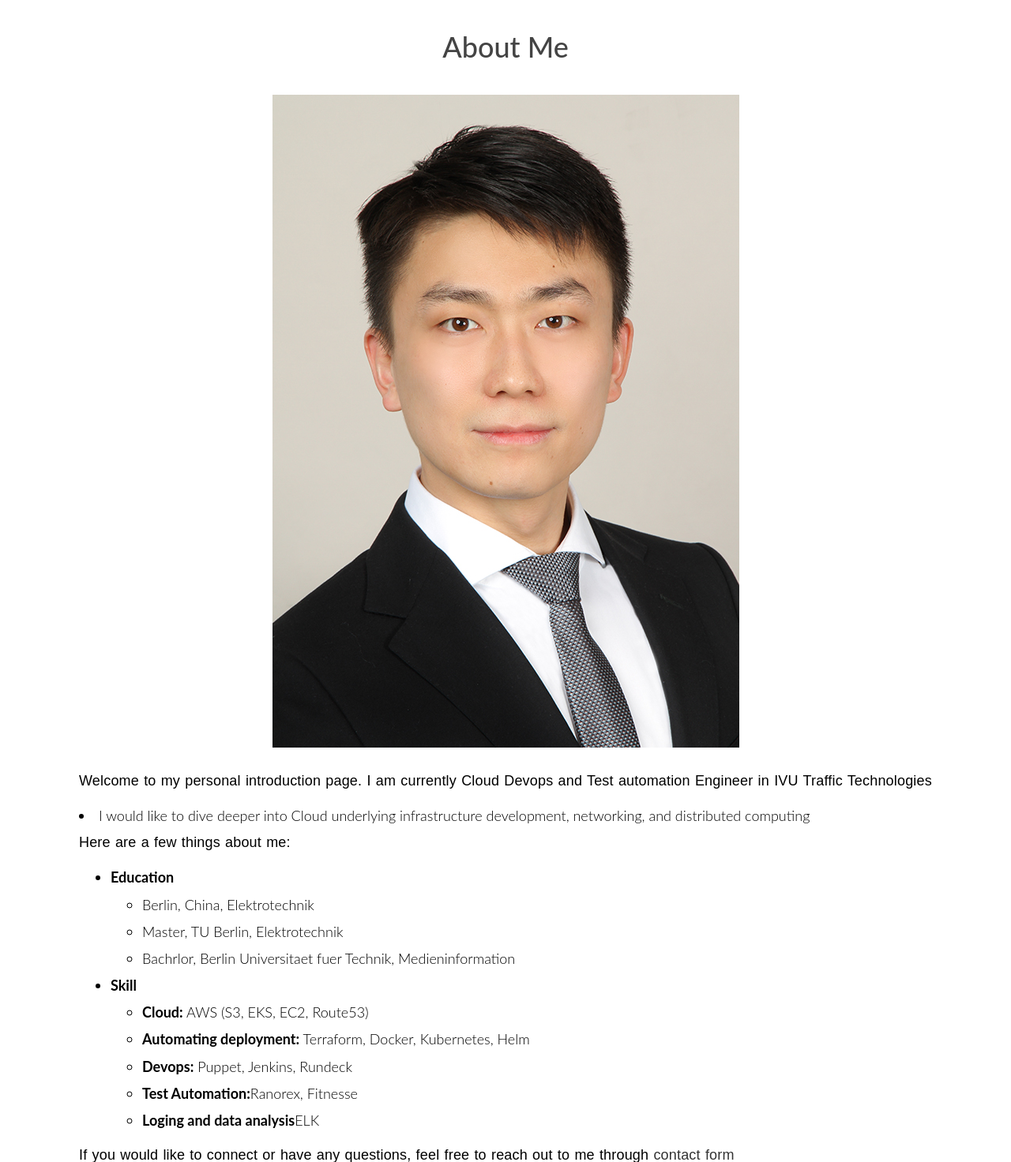
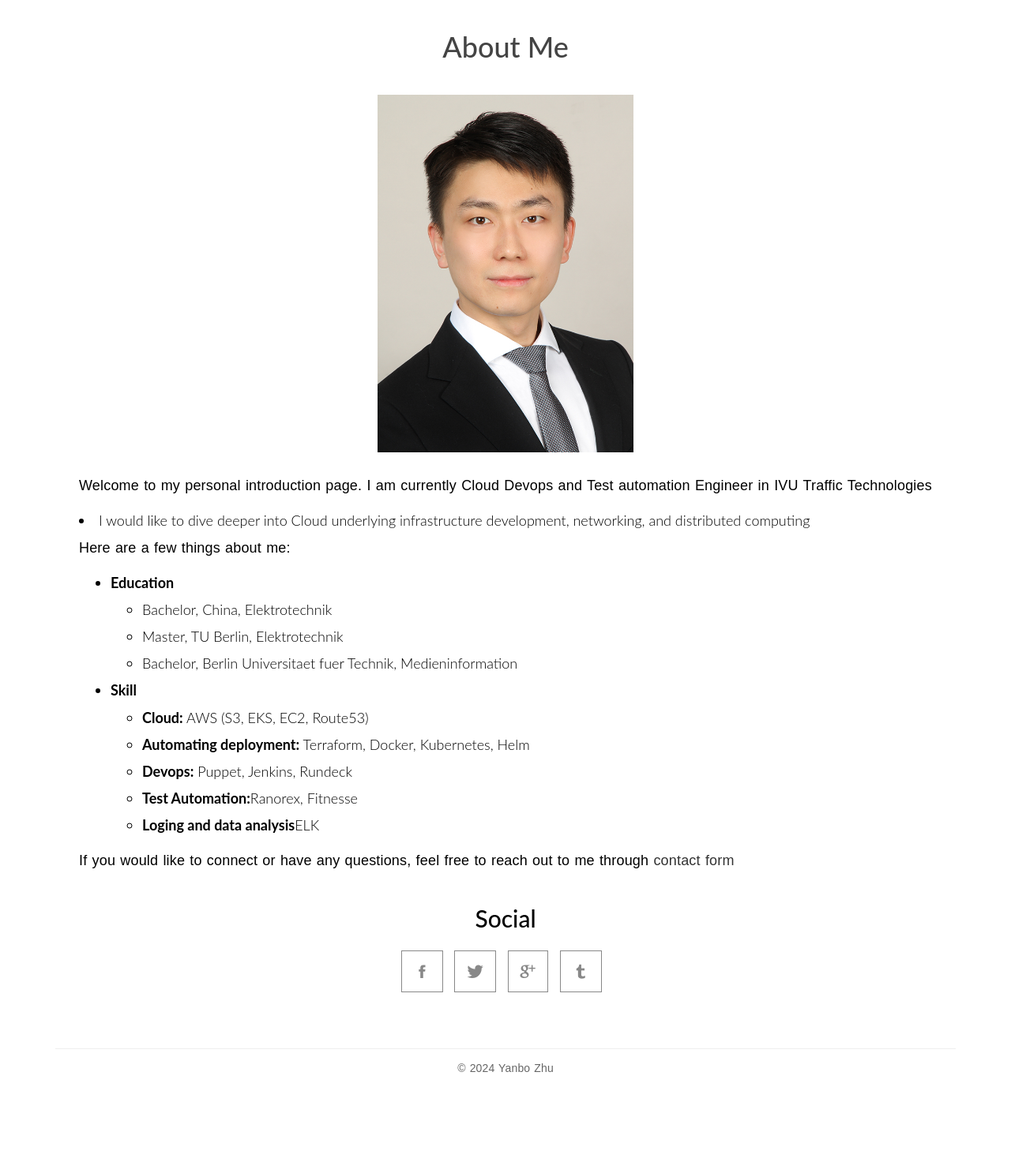
Before and after one commit to Yanbo-Zhu/blog_django_project, a Django app: page /blog/about/ in a window 1280 px wide. Shown: the part 130-1602 px from the top of the page at 79% size. After the commit the page ends 1488 px from the top, so only its background shows below. Run offline with Django 5.2, Linux system fonts and the light colour scheme; some libraries are stand-ins or nearby versions.

Commit message:
add files

```diff
--- a/templates/blog_app/about.html
+++ b/templates/blog_app/about.html
@@ -17,7 +17,7 @@
                     <article class="post">
                         <div class="entry-content clearfix">
                             <figure class="img-responsive-center">
-                                <img class="img-responsive" src="{% static 'blog_app/img/YanboZhu.jpg' %}" alt="Developer Image">
+                                <img class="img-responsive" width="30%" height="30%" src="{% static 'blog_app/img/YanboZhu.jpg' %}" alt="Developer Image">
                             </figure>
                             <p>Welcome to my personal introduction page. I am currently Cloud Devops and Test automation Engineer in IVU Traffic Technologies</p>
                             <li> I would like to dive deeper into Cloud underlying infrastructure development, networking, and distributed computing</li>
@@ -25,9 +25,9 @@
                             <ul>
                                 <li><strong>Education</strong> </li>
                                 <ul>
-                                    <li>Berlin, China, Elektrotechnik</li>
+                                    <li>Bachelor, China, Elektrotechnik</li>
                                     <li>Master, TU Berlin, Elektrotechnik</li>
-                                    <li>Bachrlor, Berlin Universitaet fuer Technik, Medieninformation</li>
+                                    <li>Bachelor, Berlin Universitaet fuer Technik, Medieninformation</li>
                                 </ul>
                                 <li><strong>Skill</strong> </li>
                                 <ul>
```
Also changed, not shown: README.md, db.sqlite3.
